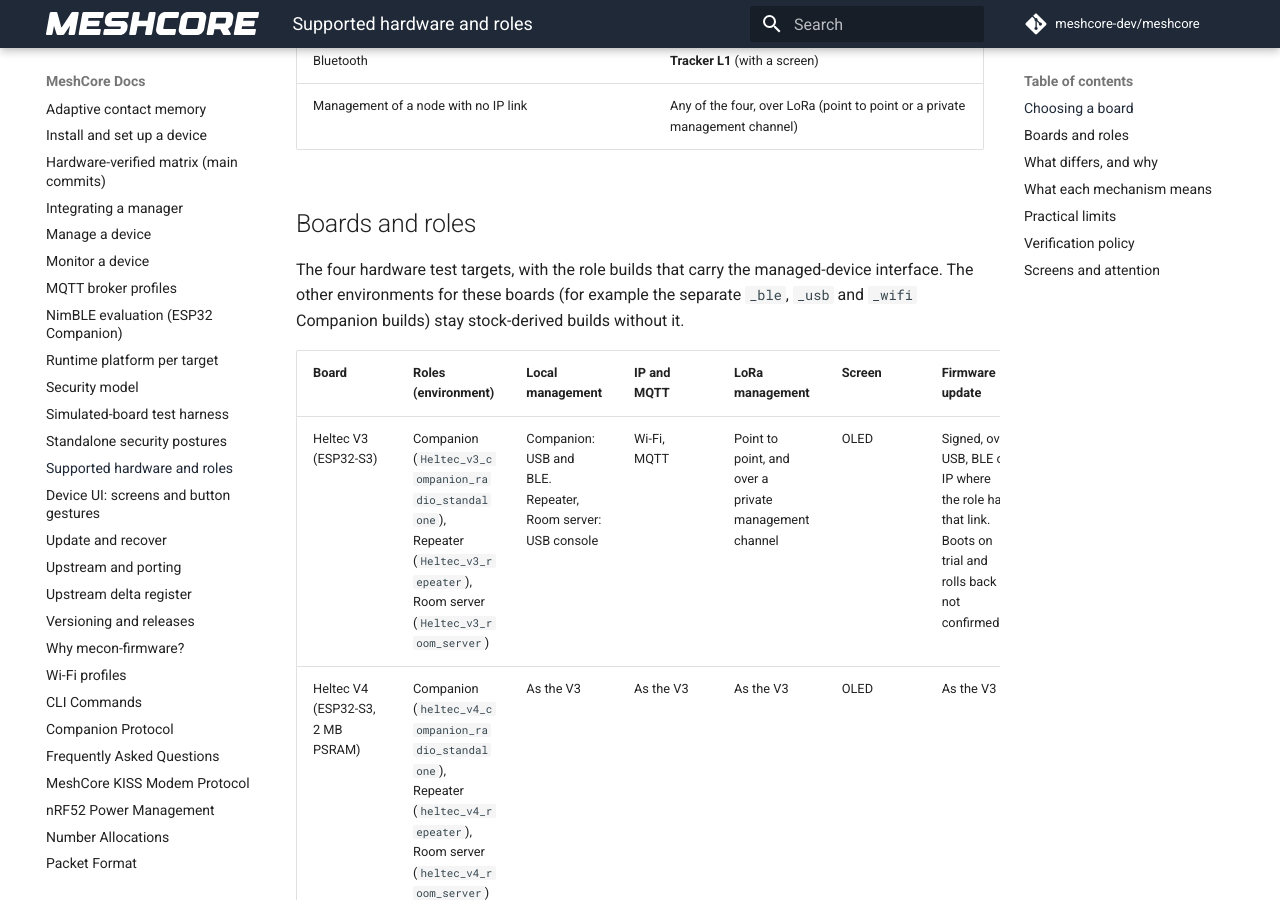
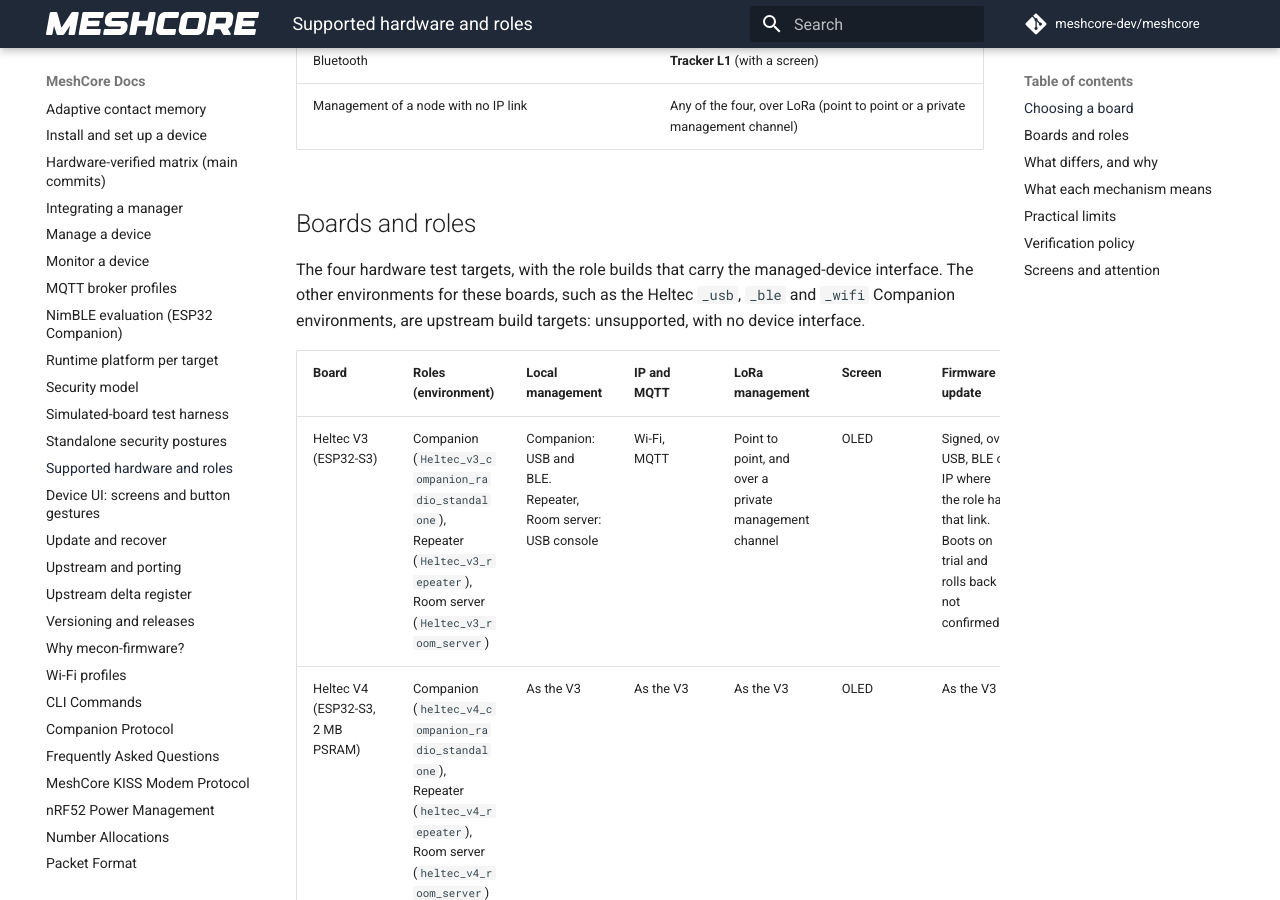
Before and after one commit to hoejriis/mecon-firmware, an MkDocs documentation site: the page built from docs/SUPPORTED_HARDWARE.md, in a window 1280 px wide and 900 px high, scrolled down 533 px. Built offline with MkDocs 1.6.1 and Material for MkDocs 9.7.7, drawn with Linux system fonts in a browser that asks for light colours; comment, search, counter and statistics services are not loaded; some of the changed text lies outside the part shown.

Commit message:
Docs: the single-link Heltec environments are upstream build targets
They were listed among the differences as a build choice, which read as a
limit. Nothing is missing from the product: the standalone image is the Heltec
Companion and carries the interface on every link. The steward ruled this on
Issue #347, so they move out of the differences table.

Co-Authored-By: Claude Opus 5.5 (1M context) <noreply@anthropic.com>

```diff
--- a/docs/SUPPORTED_HARDWARE.md
+++ b/docs/SUPPORTED_HARDWARE.md
@@ -13,7 +13,7 @@ Which board to choose, which role to run on it, and what each combination can do
 
 ## Boards and roles
 
-The four hardware test targets, with the role builds that carry the managed-device interface. The other environments for these boards (for example the separate `_ble`, `_usb` and `_wifi` Companion builds) stay stock-derived builds without it.
+The four hardware test targets, with the role builds that carry the managed-device interface. The other environments for these boards, such as the Heltec `_usb`, `_ble` and `_wifi` Companion environments, are upstream build targets: unsupported, with no device interface.
 
 | Board | Roles (environment) | Local management | IP and MQTT | LoRa management | Screen | Firmware update |
 |---|---|---|---|---|---|---|
@@ -36,7 +36,6 @@ One management model covers every path: an operation means the same wherever it
 | A Hardened Companion in Wi-Fi mode | No app transport. Use USB | Owner decision |
 | Firmware updates on nRF52 boards | Over USB only, written by the bootloader, with no previous image to return to | Hardware: one image slot and a bootloader that checks no signature. Owner decision: no BLE update path |
 | The sensor role | No device interface | Owner decision |
-| The Heltec `_usb`, `_ble` and `_wifi` Companion builds | Stock-derived, without the device interface. The `standalone` build carries all of it | Build choice |
 | Local access on each role | Companion: app frames over USB and BLE. Repeater, Room server: a console line over USB | Role: the stock roles differ |
 | Messages, received-message collection, contact operations and `rf.request` | Companion only | Role: a Repeater or Room server has no stock chat client |
 | Channels on a Repeater or Room server | One management slot, with no channel messaging | Role: no native channel table |
```
